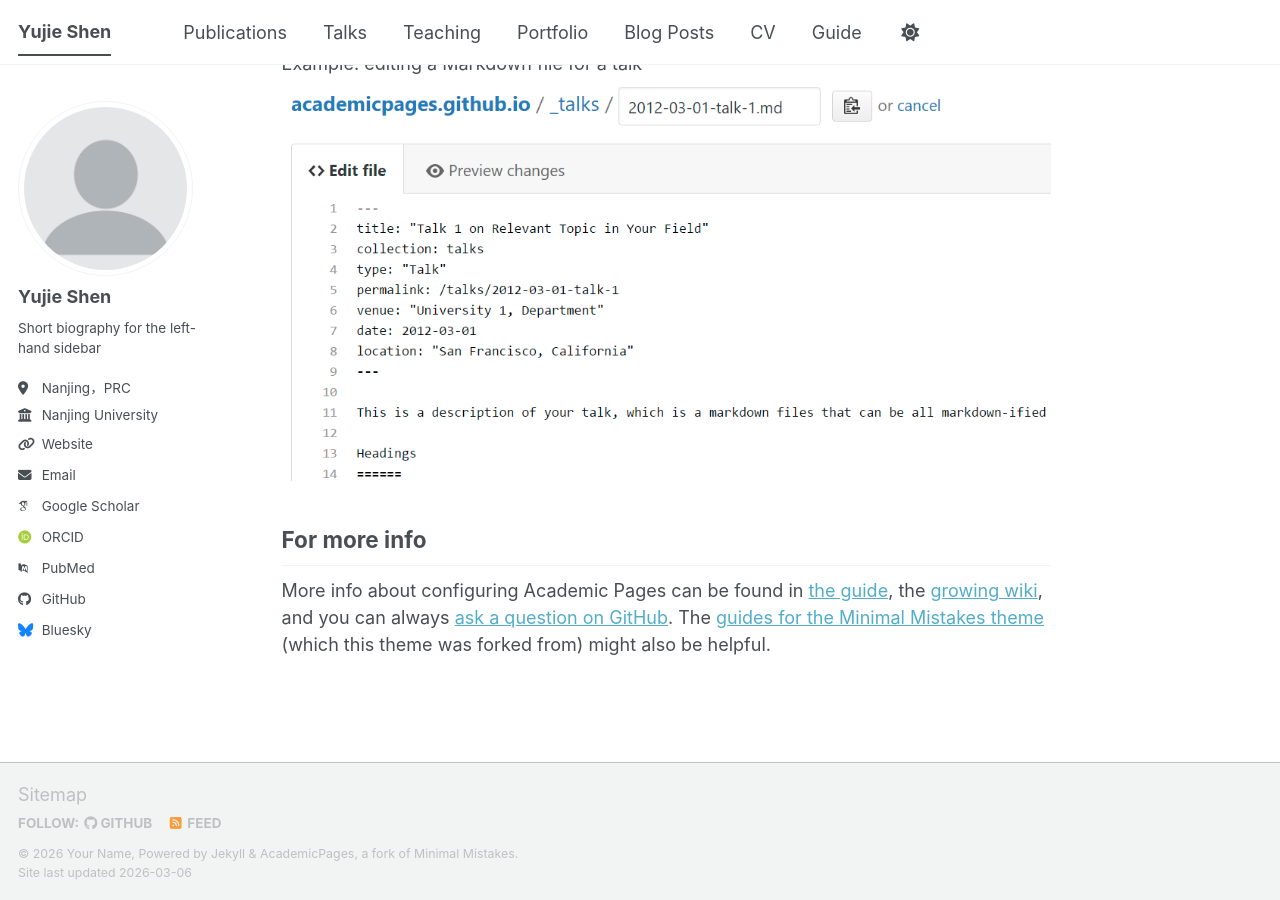
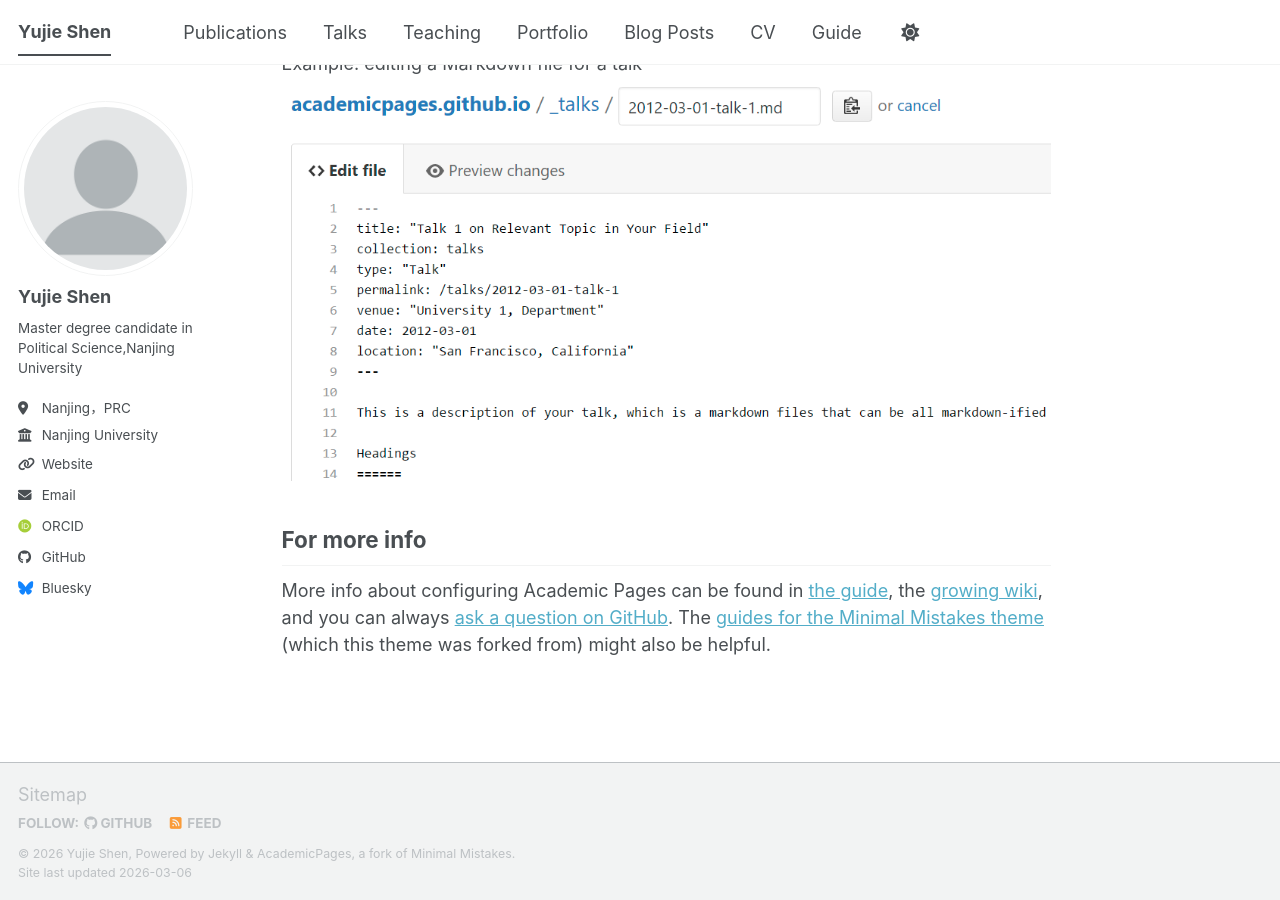
Before and after one commit to SHEN-YUJIE/SHEN-YUJIE.github.io, a Jekyll site: the page built from _pages/about.md, in a window 1280 px wide and 900 px high, scrolled down 2720 px. Built offline with Jekyll 4.4.1, drawn with Linux system fonts in a browser that asks for light colours; some web fonts are replaced; a script bundle is joined from its source files by our own code; library files that are not in the unit come from our copies.

Commit message:
Update _config.yml

```diff
--- a/_config.yml
+++ b/_config.yml
@@ -11,9 +11,9 @@ locale                   : "en-US"
 site_theme               : "default" # The available themes options are "default", "air", "sunrise", "mint", "dirt" and "contrast"
 title                    : "Yujie Shen"
 title_separator          : "-"
-name                     : &name "Your Name"
-description              : &description "Your Name's academic portfolio"   # Update this with a general description of your site, this is the default if not overridden by a page
-url                      : https://academicpages.github.io # The base hostname & protocol for your site e.g. "https://[your GitHub username].github.io",
+name                     : &name "Yujie Shen"
+description              : &description "Master degree candidate in Political Science,Nanjing University"   # Update this with a general description of your site, this is the default if not overridden by a page
+url                      : https://shen-yujie.github.io # The base hostname & protocol for your site e.g. "https://[your GitHub username].github.io",
                                                            # or if you already have some other page hosted on Github then use "https://[your GitHub username].github.io/[Your Repo Name]"
 baseurl                  : "" # the subpath of your site, e.g. "/blog"
 repository               : "SHEN-YUJIE/SHEN-YUJIE.github.io"
@@ -26,22 +26,20 @@ author:
   avatar           : "profile.png"
   name             : "Yujie Shen"
   pronouns         : # example: "she/her"
-  bio              : "Short biography for the left-hand sidebar"
+  bio              : "Master degree candidate in Political Science,Nanjing University"
   location         : "Nanjing，PRC"
   employer         : "Nanjing University"
-  uri              : https://shen-yujie.github.io
-  email            : "syjacademic@gmail.com"
-
-  # Academic websites
+  uri              : "https://shen-yujie.github.io"
+  email            : "syjacademic@gmail.com/502024060019@smail.nju.edu.cn"  # Academic websites
   academia         : # URL
   arxiv            : # URL - Update with the correct link to your profile
-  googlescholar    : "https://scholar.google.com/citations?user=PS_CX0AAAAAJ"
+  googlescholar    :
   inspire-hep      : # URL
   impactstory      : # URL
-  orcid            : "https://orcid.org/yourorcidurl"
+  orcid            : "https://orcid.org/0009-0002-1435-7724"
   semantic         : # URL
   ssrn             : # URL
-  pubmed           : "https://www.ncbi.nlm.nih.gov/pubmed/?term=john+snow"
+  pubmed           :
   researchgate     : # URL
   scopus           : # URL
   zotero           : # URL
```
